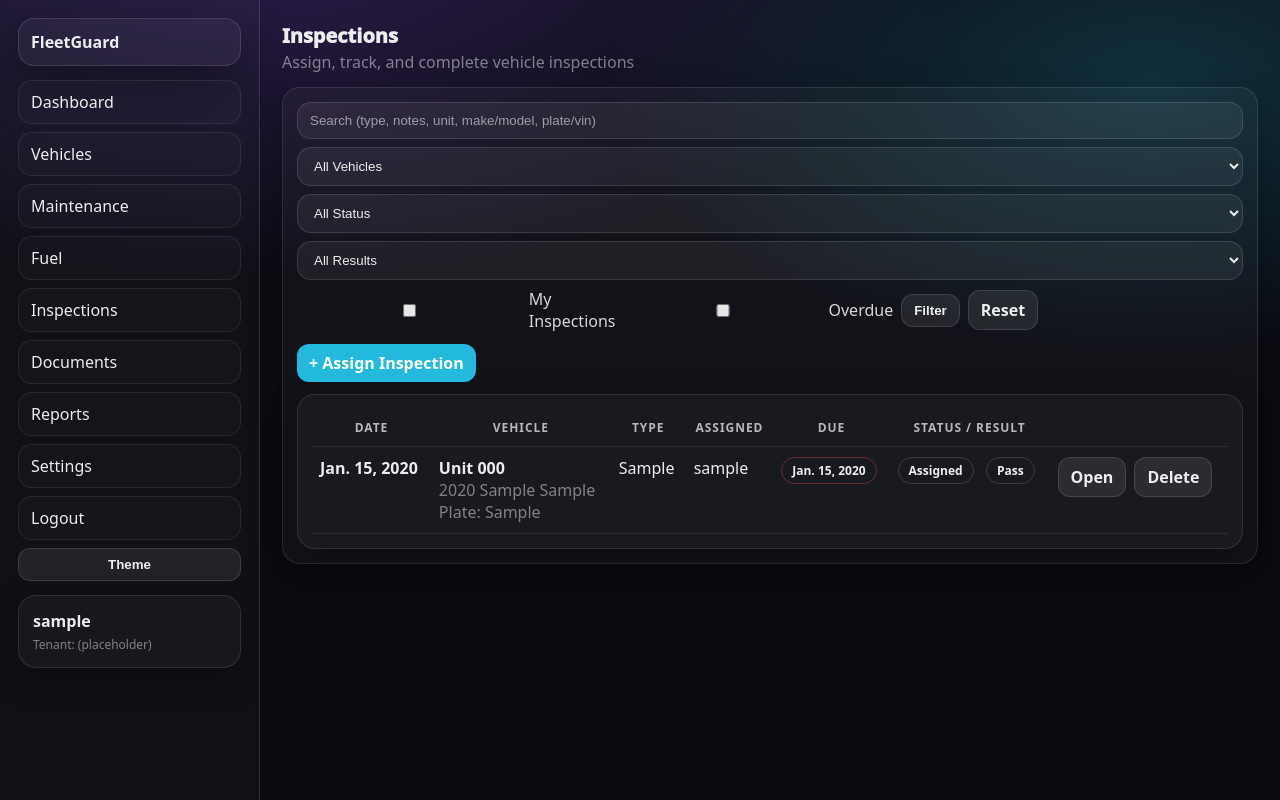
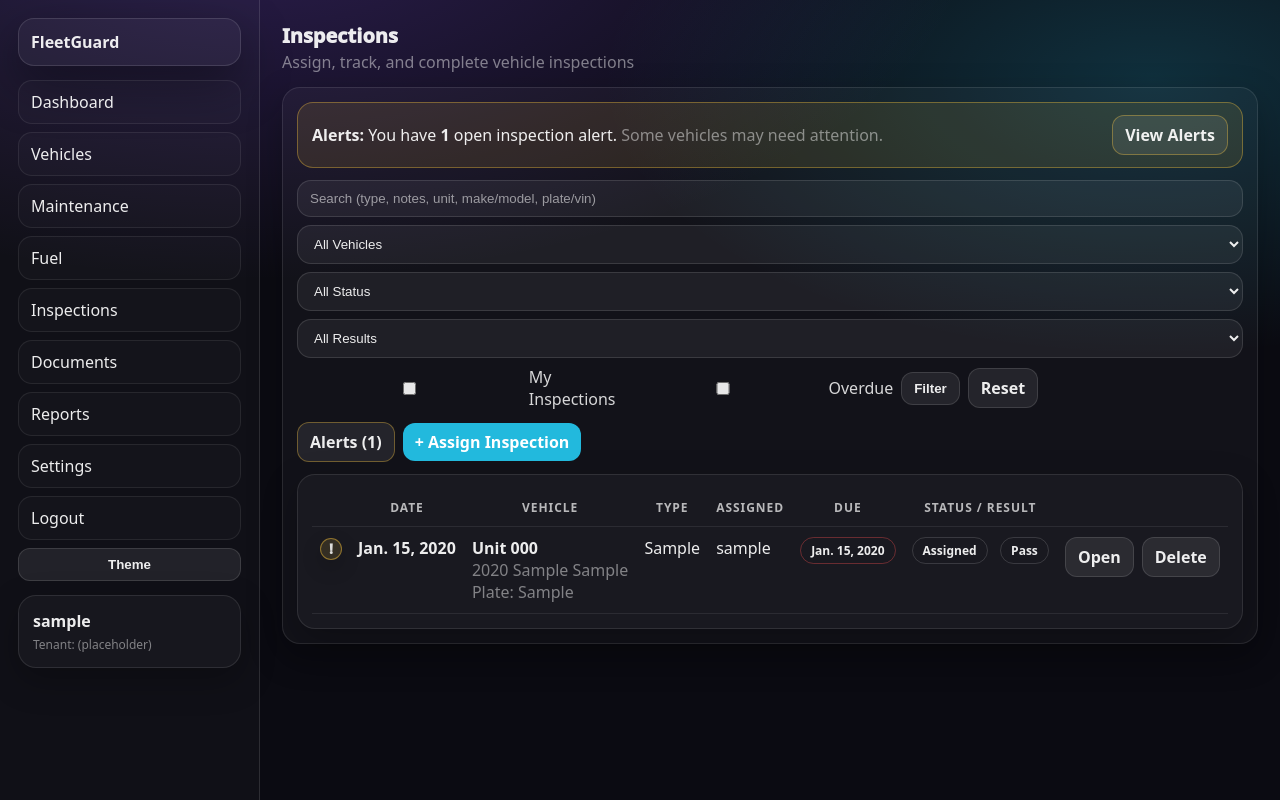
Before and after one commit to abyford453/FleetGuard, a Django app: page /inspections/ in a window 1280 px wide. Run offline with Django 4.2, Linux system fonts and the light colour scheme; a user stored in the database is signed in; tables that the repository leaves empty hold one stand-in row (values such as "Sample post"); one stand-in notice (Sample message) is shown.

Commit message:
Inspections: alerts button + row indicators + toast notifications

```diff
--- a/templates/base.html
+++ b/templates/base.html
@@ -45,6 +45,44 @@
     <script defer src="{% static 'js/theme.js' %}"></script>
 </head>
 <body>
+  {% if messages %}
+  <style>
+    .toast-wrap{position:fixed;top:16px;right:16px;z-index:9999;display:flex;flex-direction:column;gap:10px;max-width:360px;}
+    .toast{
+      border-radius:16px;padding:12px 14px;
+      border:1px solid rgba(255,255,255,.16);
+      background:rgba(255,255,255,.06);
+      box-shadow:0 12px 34px rgba(0,0,0,.35);
+      backdrop-filter: blur(10px);
+      display:flex;align-items:flex-start;justify-content:space-between;gap:12px;
+    }
+    .toast.warn{border-color:rgba(255,200,60,.35);background:rgba(255,200,60,.10);}
+    .toast.success{border-color:rgba(60,255,160,.25);background:rgba(60,255,160,.08);}
+    .toast.info{border-color:rgba(37,214,255,.25);background:rgba(37,214,255,.08);}
+    .toast .msg{opacity:.95;line-height:1.25;}
+    .toast button{
+      cursor:pointer;border:0;background:transparent;color:inherit;
+      opacity:.7;font-weight:900;font-size:16px;line-height:1;
+    }
+    .toast button:hover{opacity:1;}
+  </style>
+  <div class="toast-wrap" id="toastWrap">
+    {% for message in messages %}
+      <div class="toast {% if message.tags %}{{ message.tags }}{% endif %}" data-toast>
+        <div class="msg">{{ message }}</div>
+        <button type="button" aria-label="Dismiss" onclick="this.closest('[data-toast]').remove()">×</button>
+      </div>
+    {% endfor %}
+  </div>
+  <script>
+    (function(){
+      const wrap = document.getElementById('toastWrap');
+      if(!wrap) return;
+      setTimeout(() => { wrap.querySelectorAll('[data-toast]').forEach(t => t.remove()); }, 6000);
+    })();
+  </script>
+  {% endif %}
+
   <div class="app">
     <aside class="sidebar">
       <div class="brand">FleetGuard</div>
--- a/templates/inspections/list.html
+++ b/templates/inspections/list.html
@@ -12,13 +12,49 @@
   th,td{padding:10px 8px;border-bottom:1px solid rgba(255,255,255,.08);vertical-align:top;}
   th{font-size:12px;letter-spacing:.08em;text-transform:uppercase;opacity:.75;}
   .muted{opacity:.70;}
-  .actions{display:flex;gap:8px;flex-wrap:wrap;}
-  .btn{display:inline-flex;align-items:center;gap:8px;padding:8px 12px;border-radius:12px;border:1px solid rgba(255,255,255,.12);text-decoration:none;}
+  .actions{display:flex;gap:8px;flex-wrap:wrap;align-items:center;}
+  .btn{display:inline-flex;align-items:center;gap:8px;padding:8px 12px;border-radius:12px;border:1px solid rgba(255,255,255,.12);text-decoration:none;white-space:nowrap;}
   .btn.primary{border-color:rgba(37,214,255,.35);}
+  .btn.warn{border-color:rgba(255,200,60,.35);}
   .pill{display:inline-flex;align-items:center;padding:4px 10px;border-radius:999px;border:1px solid rgba(255,255,255,.14);font-size:12px;font-weight:750;}
-  .pill.warn{border-color:rgba(255,180,60,.35);}
   .pill.danger{border-color:rgba(255,80,80,.35);}
+
+  /* "Check engine" / alert dot */
+  .alert-icon{
+    display:inline-flex;align-items:center;justify-content:center;
+    width:22px;height:22px;border-radius:999px;
+    border:1px solid rgba(255,200,60,.45);
+    background:rgba(255,200,60,.12);
+    box-shadow:0 8px 20px rgba(0,0,0,.20);
+    text-decoration:none;
+    position:relative;
+  }
+  .alert-icon::before{
+    content:"!";
+    font-weight:950;
+    font-size:14px;
+    line-height:1;
+    opacity:.95;
+  }
+  .alert-icon:hover{transform:translateY(-1px);}
+  .alert-banner{
+    display:flex;align-items:center;justify-content:space-between;gap:12px;
+    padding:12px 14px;border-radius:16px;
+    border:1px solid rgba(255,200,60,.35);
+    background:rgba(255,200,60,.10);
+    margin-bottom:12px;
+  }
 </style>
+
+{% if open_alerts_count and open_alerts_count > 0 %}
+  <div class="alert-banner">
+    <div>
+      <strong>Alerts:</strong> You have <strong>{{ open_alerts_count }}</strong> open inspection alert{{ open_alerts_count|pluralize }}.
+      <span class="muted">Some vehicles may need attention.</span>
+    </div>
+    <a class="btn warn" href="{% url 'inspections:alerts' %}">View Alerts</a>
+  </div>
+{% endif %}
 
 <div class="toolbar">
   <form class="searchbar" method="get">
@@ -61,9 +97,16 @@
     <a class="btn" href="{% url 'inspections:list' %}">Reset</a>
   </form>
 
+  <div class="actions">
+    {% if can_manage_alerts %}
+      <a class="btn warn" href="{% url 'inspections:alerts' %}">
+        Alerts{% if open_alerts_count and open_alerts_count > 0 %} ({{ open_alerts_count }}){% endif %}
+      </a>
+    {% endif %}
     <a class="btn primary" href="{% url 'inspections:inspection_create' %}">
       {% if can_assign %}+ Assign Inspection{% else %}+ New Inspection{% endif %}
     </a>
+  </div>
 </div>
 
 <div class="panel">
@@ -71,6 +114,7 @@
     <table>
       <thead>
         <tr>
+          <th></th>
           <th>Date</th>
           <th>Vehicle</th>
           <th>Type</th>
@@ -83,6 +127,13 @@
       <tbody>
         {% for i in inspections %}
           <tr>
+            <td style="width:34px;">
+              {% if i.alert and i.alert.status != "closed" %}
+                <a class="alert-icon" href="{% url 'inspections:alert_update' i.alert.id %}" title="Open Alert"></a>
+              {% else %}
+                <span class="muted"> </span>
+              {% endif %}
+            </td>
             <td><strong>{{ i.inspection_date }}</strong></td>
             <td>
               <div><strong>{% if i.vehicle.unit_number %}Unit {{ i.vehicle.unit_number }}{% else %}Vehicle{% endif %}</strong></div>
@@ -129,9 +180,14 @@
     </table>
   {% else %}
     <p class="muted">No inspections yet.</p>
+    <div class="actions">
+      {% if can_manage_alerts %}
+        <a class="btn warn" href="{% url 'inspections:alerts' %}">Alerts</a>
+      {% endif %}
       <a class="btn primary" href="{% url 'inspections:inspection_create' %}">
         {% if can_assign %}+ Assign Inspection{% else %}+ New Inspection{% endif %}
       </a>
+    </div>
   {% endif %}
 </div>
 
```
Lines whose indentation alone changed are shown as unchanged.
